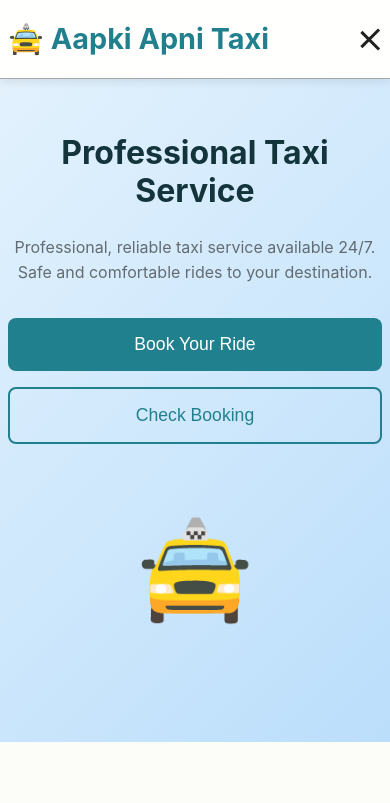
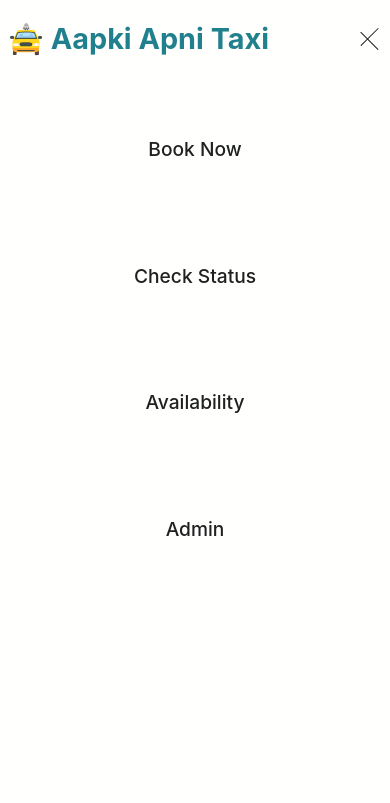
Before and after one commit to sagarkohli07/aapki-apni-taxi, a plain HTML site: page index.html in a window 390 px wide. Both pictures are taken after a click on the element 369 px from the left and 39 px from the top of the page. Shown: the top 803 px of the page. Drawn offline with Linux system fonts and the light colour scheme.

Commit message:
style.css

```diff
--- a/style.css
+++ b/style.css
@@ -931,3 +931,87 @@ body {
         transform: rotate(45deg) translate(-5px, -6px);
     }
 }
+/* ENHANCED MOBILE MENU CSS - ADD TO style.css */
+
+@media (max-width: 768px) {
+    /* Make sure navigation is visible */
+    .nav-links {
+        position: fixed;
+        top: 70px;
+        left: -100%;
+        width: 100%;
+        height: calc(100vh - 70px);
+        background: var(--color-surface);
+        flex-direction: column;
+        justify-content: flex-start;
+        align-items: center;
+        padding-top: 2rem;
+        transition: left 0.3s ease;
+        z-index: 999;
+        box-shadow: 0 4px 6px rgba(0, 0, 0, 0.1);
+        display: flex; /* Important: Override display none */
+    }
+
+    .nav-links--active {
+        left: 0;
+    }
+
+    .nav-mobile {
+        display: flex !important;
+        cursor: pointer;
+        z-index: 1000;
+        flex-direction: column;
+        width: 25px;
+        height: 20px;
+        justify-content: space-between;
+    }
+
+    .nav-mobile span {
+        display: block;
+        width: 100%;
+        height: 3px;
+        background: var(--color-text);
+        transition: all 0.3s ease;
+        border-radius: 2px;
+    }
+
+    .nav-mobile--active span:nth-child(1) {
+        transform: rotate(45deg) translate(6px, 6px);
+    }
+
+    .nav-mobile--active span:nth-child(2) {
+        opacity: 0;
+    }
+
+    .nav-mobile--active span:nth-child(3) {
+        transform: rotate(-45deg) translate(6px, -6px);
+    }
+
+    .nav-link {
+        margin: 1rem 0;
+        font-size: 1.2rem;
+        width: 80%;
+        text-align: center;
+        padding: 1rem;
+        border-radius: 8px;
+    }
+
+    .nav-link:hover {
+        background: var(--color-primary);
+        color: white;
+    }
+}
+
+/* Button hover effects */
+.btn--outline {
+    transition: all 0.2s ease;
+}
+
+.btn--outline:hover {
+    transform: translateY(-1px);
+    box-shadow: 0 4px 8px rgba(0, 0, 0, 0.1);
+}
+
+.btn--outline:active {
+    transform: translateY(0);
+}
```
